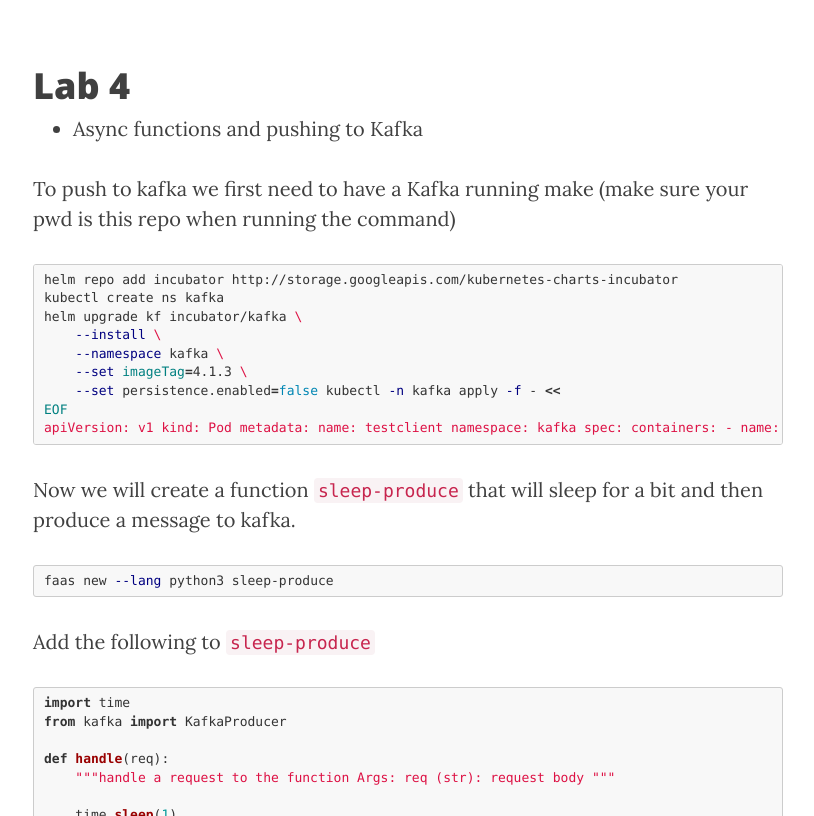
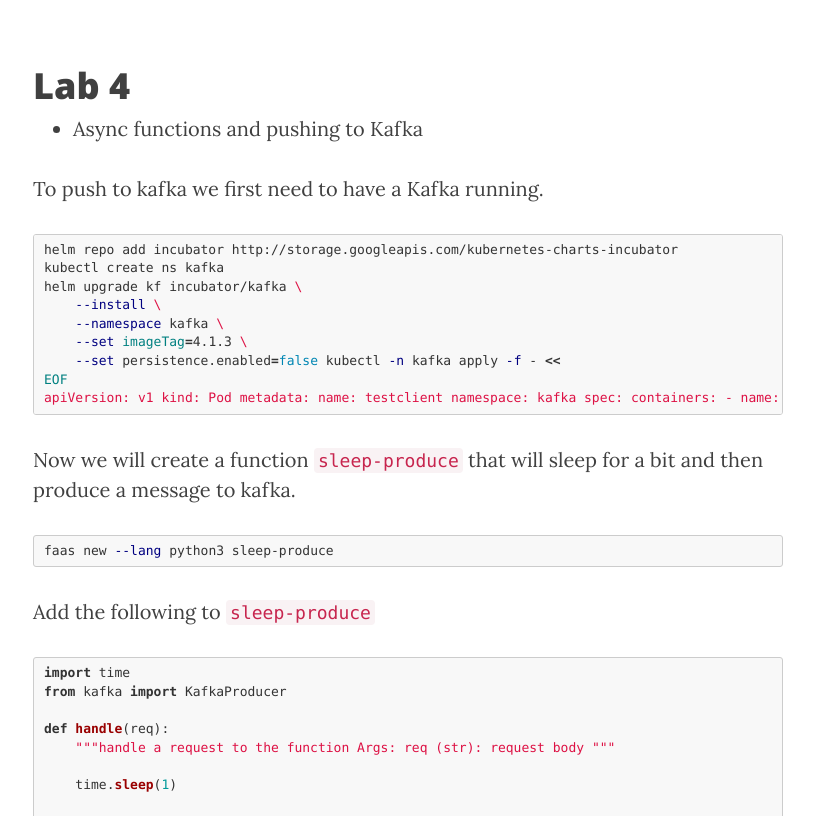
Before and after one commit to kwojcicki/kwojcicki.github.io, a Jekyll site: the page built from _posts/2019-07-29-OPENFAAS-WORKSHOP-4.md, in a window 1280 px wide and 900 px high, scrolled down 493 px, cut to the strip 84-900 px from the top of the window. Shown: the whole strip, without its empty margins (232-1046 px from the left). Built offline with Jekyll 4.4.1, drawn with Linux system fonts in a browser that asks for light colours; nearby versions of some CDN libraries.

Commit message:
lab1-ui image and fixed writing

````diff
--- a/_posts/2019-07-29-OPENFAAS-WORKSHOP-4.md
+++ b/_posts/2019-07-29-OPENFAAS-WORKSHOP-4.md
@@ -13,7 +13,7 @@
 
 * Async functions and pushing to Kafka
 
-To push to kafka we first need to have a Kafka running make (make sure your pwd is this repo when running the command)
+To push to kafka we first need to have a Kafka running.
 
 ```bash
 helm repo add incubator http://storage.googleapis.com/kubernetes-charts-incubator
````
Also changed, not shown: img/posts/lab1-ui.png (added).
